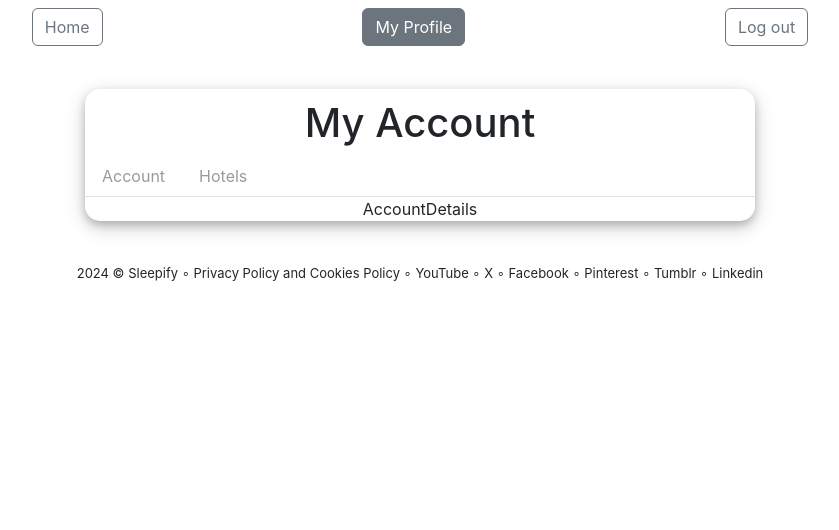
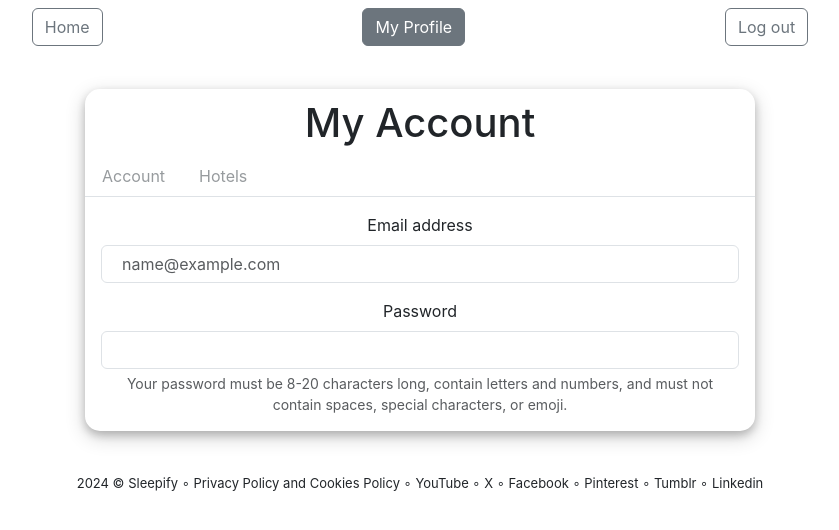
Before and after one commit to brauerak/sleepify, a React (Create React App) app: page /account in a window 1280 px wide. Shown: the top 530 px of the page, without its empty margins (220-1059 px from the left). Built offline with nearby package versions, Linux system fonts and the light colour scheme.

Commit message:
AccountDetails component was created

```diff
--- a/src/pages/Account/AccountDetails/AccountDetails.js
+++ b/src/pages/Account/AccountDetails/AccountDetails.js
@@ -1,7 +1,17 @@
 function AccountDetails (props) {
     return (
         <>
-        AccountDetails
+            <div class="m-3">
+                <label for="email" class="form-label">Email address</label>
+                <input type="email" class="form-control" id="email" placeholder="name@example.com" />
+            </div>
+            <div class="m-3">
+                <label for="inputPassword5" class="form-label">Password</label>
+                <input type="password" id="inputPassword5" class="form-control" aria-describedby="passwordHelpBlock" />
+                <div id="passwordHelpBlock" class="form-text">
+                    Your password must be 8-20 characters long, contain letters and numbers, and must not contain spaces, special characters, or emoji.
+                </div>
+            </div>
         </>
     )
 }
```
